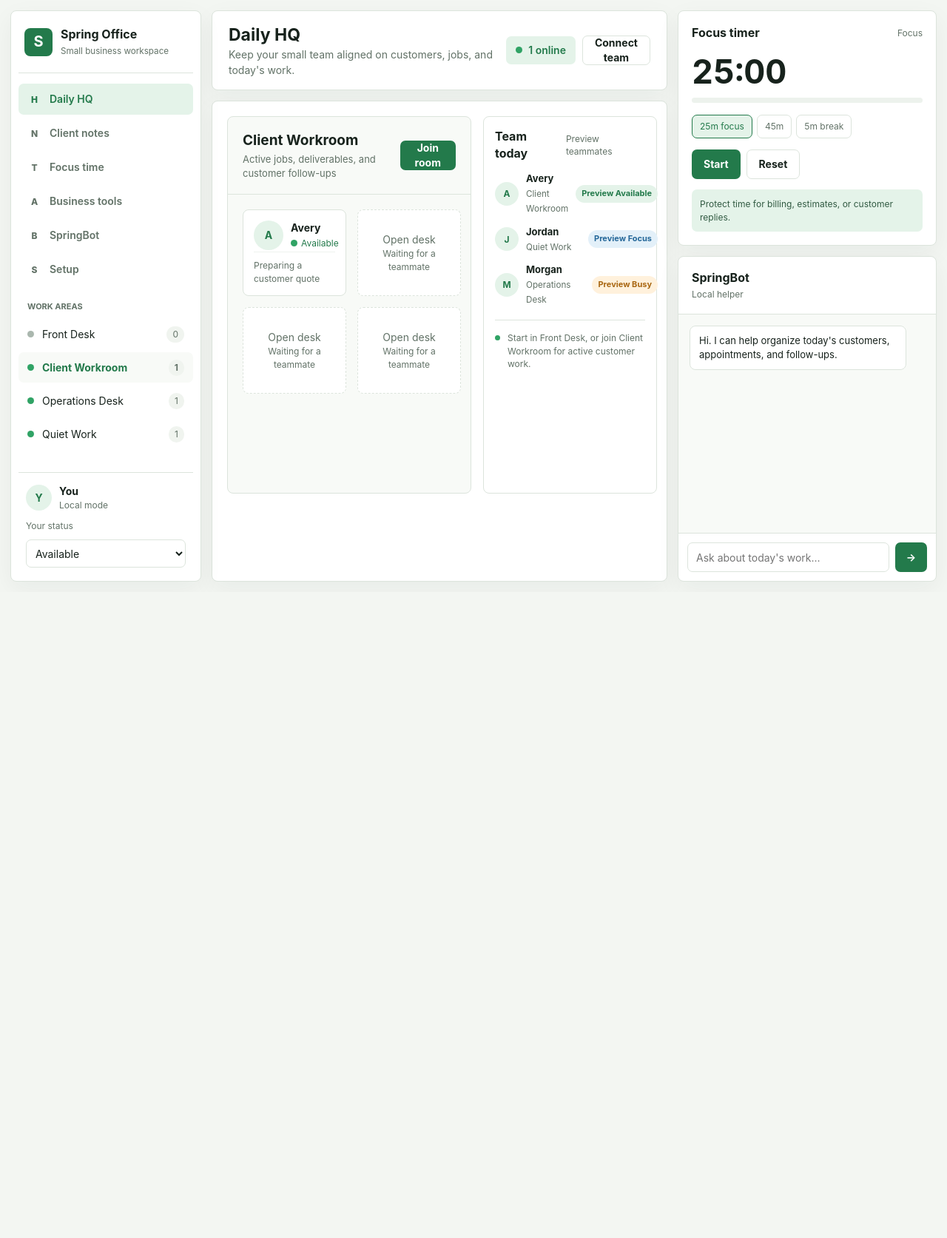
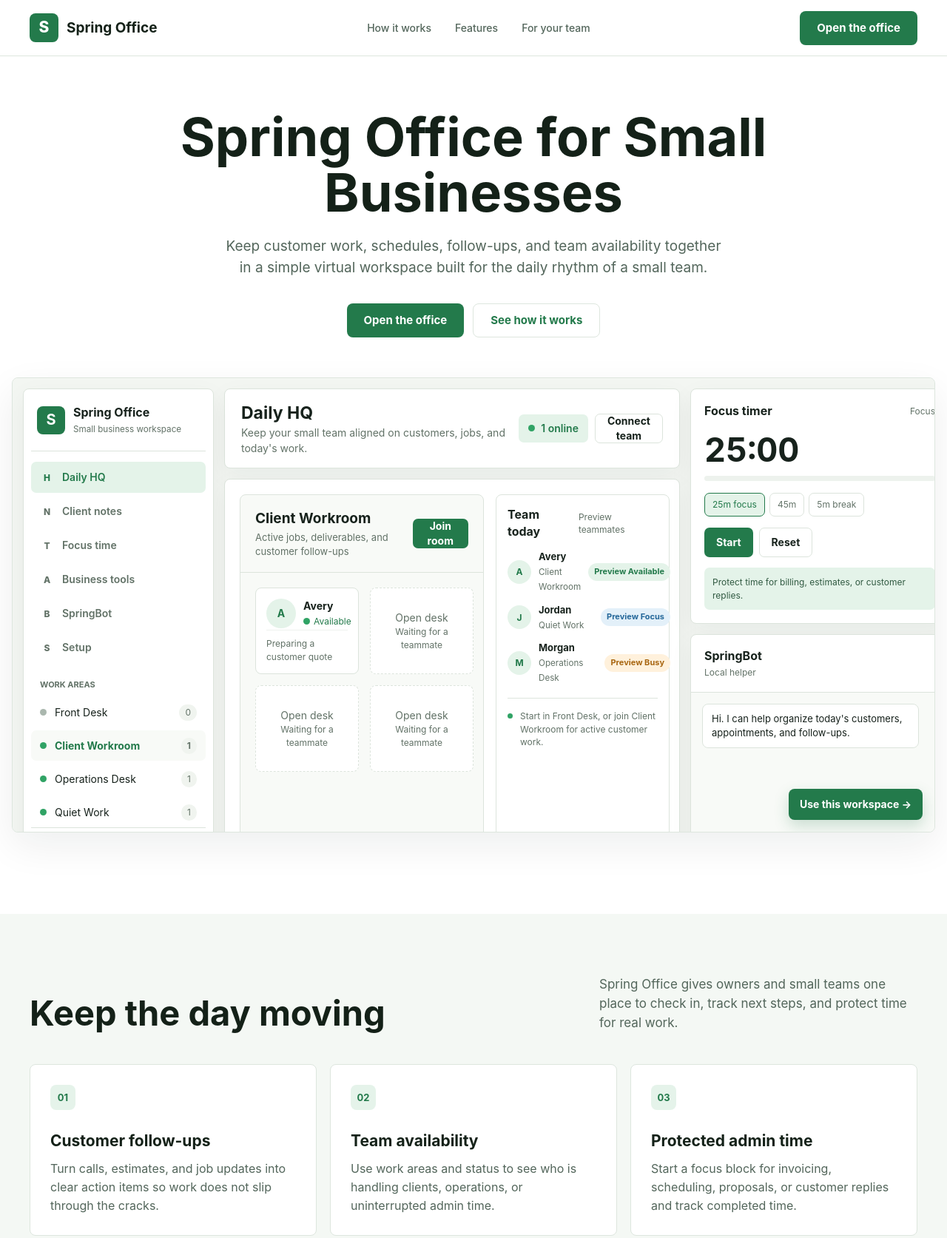
Before and after one commit to Que2003/Spring-Virtual-Offiice-Pro, a plain HTML site: page index.html in a window 1280 px wide. Shown: the top 1673 px of the page at 74% size. Before the commit the page ends 800 px from the top, so only its background shows below. Drawn offline with Linux system fonts and the light colour scheme.

Commit message:
Create small business homepage for Spring Office

```diff
--- a/index.html
+++ b/index.html
@@ -3,94 +3,58 @@
 <head>
   <meta charset="utf-8">
   <meta name="viewport" content="width=device-width, initial-scale=1">
-  <meta name="description" content="Spring Office is a practical virtual workspace for small businesses: customer work, schedules, notes, focus time, and shared presence.">
+  <meta name="description" content="Spring Office helps small businesses keep customer work, scheduling, follow-ups, and team presence organized in one virtual workspace.">
   <title>Spring Office for Small Businesses</title>
-  <link rel="stylesheet" href="styles.css">
+  <link rel="stylesheet" href="home.css">
 </head>
 <body>
-  <div class="app">
-    <aside class="panel sidebar">
-      <div class="brand"><div class="brand-mark">S</div><div><strong>Spring Office</strong><small>Small business workspace</small></div></div>
-      <nav class="nav" aria-label="Workspace">
-        <button class="active" data-view="office"><span class="icon">H</span>Daily HQ</button>
-        <button data-view="notes"><span class="icon">N</span>Client notes</button>
-        <button data-view="wellness"><span class="icon">T</span>Focus time</button>
-        <button data-view="integrations"><span class="icon">A</span>Business tools</button>
-        <button data-view="bot"><span class="icon">B</span>SpringBot</button>
-        <button data-view="settings"><span class="icon">S</span>Setup</button>
+  <header>
+    <nav class="container nav" aria-label="Primary">
+      <a class="brand" href="./"><span class="mark">S</span><span>Spring Office</span></a>
+      <div class="links"><a href="#how">How it works</a><a href="#features">Features</a><a href="#team">For your team</a></div>
+      <a class="btn" href="office.html">Open the office</a>
     </nav>
-      <p class="rooms-label">Work areas</p>
-      <div class="room-links" id="roomLinks"></div>
-      <div class="profile">
-        <div class="profile-row"><div class="avatar" id="meAvatar">ME</div><div><strong id="meName">You</strong><div class="tiny" id="syncState">Local mode</div></div></div>
-        <label class="tiny" for="presenceStatus">Your status</label>
-        <select id="presenceStatus"><option value="available">Available</option><option value="focus">Focusing</option><option value="busy">Busy</option></select>
+  </header>
+  <main>
+    <section class="hero">
+      <div class="container">
+        <h1>Spring Office for Small Businesses</h1>
+        <p>Keep customer work, schedules, follow-ups, and team availability together in a simple virtual workspace built for the daily rhythm of a small team.</p>
+        <div class="actions"><a class="btn" href="office.html">Open the office</a><a class="btn secondary" href="#how">See how it works</a></div>
       </div>
-    </aside>
-    <main class="main">
-      <header class="panel topbar">
-        <div><h1 id="viewTitle">Daily HQ</h1><p id="viewDescription">Keep your small team aligned on customers, jobs, and today's work.</p></div>
-        <div class="top-actions"><div class="status"><span class="dot online"></span><span id="onlineCount">1 online</span></div><button class="button secondary" data-open-settings>Connect team</button></div>
-      </header>
-      <section class="panel workspace">
-        <div class="view active" id="view-office">
-          <div class="office-grid">
-            <div class="room-stage">
-              <div class="stage-header"><div><h2 id="activeRoomTitle">Client Workroom</h2><p id="activeRoomDescription"></p></div><button class="button" id="joinButton">Join room</button></div>
-              <div class="desk-board" id="deskBoard"></div>
+      <div class="product-preview" aria-label="Live preview of Spring Office">
+        <iframe src="office.html" title="Spring Office workspace preview" tabindex="-1"></iframe>
+        <a class="product-link" href="office.html">Use this workspace &rarr;</a>
       </div>
-            <aside class="presence-panel">
-              <div class="panel-title"><h2>Team today</h2><span class="tiny" id="presenceMode">Live when connected</span></div>
-              <div class="people" id="peopleList"></div><div class="event-log" id="eventLog"></div>
-            </aside>
+    </section>
+    <section class="workflows" id="how">
+      <div class="container">
+        <div class="section-title"><h2>Keep the day moving</h2><p>Spring Office gives owners and small teams one place to check in, track next steps, and protect time for real work.</p></div>
+        <div class="flow-grid">
+          <article class="flow"><span class="number">01</span><h3>Customer follow-ups</h3><p>Turn calls, estimates, and job updates into clear action items so work does not slip through the cracks.</p></article>
+          <article class="flow"><span class="number">02</span><h3>Team availability</h3><p>Use work areas and status to see who is handling clients, operations, or uninterrupted admin time.</p></article>
+          <article class="flow"><span class="number">03</span><h3>Protected admin time</h3><p>Start a focus block for invoicing, scheduling, proposals, or customer replies and track completed time.</p></article>
         </div>
       </div>
-        <div class="view content-view" id="view-notes">
-          <h2>Client and team notes</h2><p>Paste a customer call, staff huddle, or job update and capture clear follow-ups.</p>
-          <div class="notes-layout">
-            <div class="surface"><h3>Call or huddle notes</h3><textarea id="notesInput" placeholder="Example: Ms. Rivera approved the estimate. Que will send an invoice by Friday. Schedule installation for Tuesday."></textarea><button class="button" id="generateNotes">Generate follow-ups</button></div>
-            <div class="surface"><span class="mode-note" id="notesMode">Local structured recap</span><h3>Summary and next steps</h3><div class="result" id="notesResult">Your recap and customer follow-ups appear here.</div></div>
+    </section>
+    <section class="use" id="features">
+      <div class="container split">
+        <div><h2>Useful on your first day</h2><p class="use-intro">No inflated platform promises. Open the workspace and use the tools that already function while your shared backend is configured.</p></div>
+        <div class="rows">
+          <div class="row"><strong>Work areas</strong><p>Front Desk, Client Workroom, Operations Desk, and Quiet Work organize the day's activity.</p></div>
+          <div class="row"><strong>Client notes</strong><p>Paste call or huddle notes and generate structured follow-ups in your browser.</p></div>
+          <div class="row"><strong>Business tools</strong><p>Launch QuickBooks, Square, Gmail, Calendar, Drive, and Shopify from one view.</p></div>
+          <div class="row"><strong>SpringBot</strong><p>Get guidance for customer follow-ups, appointments, invoice time, and setup.</p></div>
         </div>
       </div>
-        <div class="view content-view" id="view-wellness">
-          <h2>Focus time</h2><p>Track protected time for estimates, billing, scheduling, and customer follow-ups.</p>
-          <div class="metric-grid"><div class="metric"><small>Focus today</small><strong id="focusMinutesMetric">0m</strong><small>Completed work time</small></div><div class="metric"><small>Work blocks</small><strong id="sessionsMetric">0</strong><small>Finished focus sessions</small></div><div class="metric"><small>Breaks taken</small><strong id="breaksMetric">0</strong><small>Recovery reminders completed</small></div></div>
-          <div class="integrations-note" id="wellnessPrompt">Start a focus block to protect time for the work that keeps your business moving.</div>
-        </div>
-        <div class="view content-view" id="view-integrations">
-          <h2>Business tools</h2><p>Open accounting, payments, email, scheduling, files, and orders in one place.</p>
-          <div class="integration-grid" id="integrationGrid"></div><div class="integrations-note">These are real shortcuts to your services. Secure account syncing remains disabled until OAuth is configured.</div>
-        </div>
-        <div class="view content-view" id="view-bot">
-          <h2>SpringBot assistant</h2><p>Ask SpringBot for help with customer follow-ups, scheduling, billing focus blocks, or workspace setup.</p>
-          <div class="surface" style="max-width:700px"><div class="assistant-messages" id="fullBotMessages" style="height:350px;max-height:none"></div><form class="assistant-form" id="fullBotForm"><input class="field" id="fullBotInput" placeholder="Ask SpringBot to organize today's follow-ups..."><button class="send" type="submit" aria-label="Send">-&gt;</button></form></div>
-        </div>
-        <div class="view content-view" id="view-settings">
-          <h2>Set up your workspace</h2><p>Connect a backend URL when your team is ready for shared online rooms.</p>
-          <form class="settings-form" id="settingsForm">
-            <div class="setting"><label for="displayName">Your name</label><input class="field" id="displayName" maxlength="40" placeholder="Your name"></div>
-            <div class="setting"><label for="apiUrl">Shared office backend URL</label><input class="field" id="apiUrl" type="url" placeholder="https://your-springbot-backend.onrender.com"><p>Leave blank for solo mode. Once deployed, your small team can see who is present in each work area.</p></div>
-            <div><button class="button" type="submit">Save and connect</button></div>
-          </form>
+    </section>
+    <section class="connect" id="team">
+      <div class="container">
+        <div><h2>Start solo. Connect your team when you are ready.</h2><p>The workspace runs immediately. When the backend is deployed, your team can share live presence and enable AI-assisted notes and SpringBot responses.</p></div>
+        <a class="btn" href="office.html">Open Spring Office</a>
       </div>
     </section>
   </main>
-    <aside class="rightbar">
-      <section class="panel right-card">
-        <div class="panel-title"><h2>Focus timer</h2><span class="tiny" id="timerModeLabel">Focus</span></div>
-        <div class="timer-display" id="timerDisplay">25:00</div><div class="progress"><span id="timerProgress"></span></div>
-        <div class="pills"><button class="pill active" data-minutes="25" data-kind="focus">25m focus</button><button class="pill" data-minutes="45" data-kind="focus">45m</button><button class="pill" data-minutes="5" data-kind="break">5m break</button></div>
-        <div class="timer-actions"><button class="button" id="timerToggle">Start</button><button class="button secondary" id="timerReset">Reset</button></div>
-        <div class="wellness" id="timerHint">Protect time for billing, estimates, or customer replies.</div>
-      </section>
-      <section class="panel assistant">
-        <div class="assistant-header"><h2>SpringBot</h2><span class="tiny" id="botMode">Local helper</span></div><div class="assistant-messages" id="quickBotMessages"></div>
-        <form class="assistant-form" id="quickBotForm"><input class="field" id="quickBotInput" placeholder="Ask about today's work..."><button class="send" type="submit" aria-label="Send">-&gt;</button></form>
-      </section>
-    </aside>
-  </div>
-  <div class="notice" id="notice" role="status"></div>
-  <script src="app.js"></script>
-  <script src="small-business.js"></script>
+  <footer><div class="container footer-content"><span class="footer-brand">Spring Office</span><span>Built for small-business workdays.</span><div class="footer-links"><a href="office.html">Workspace</a><a href="#features">Features</a></div></div></footer>
 </body>
 </html>
```
Lines whose indentation alone changed are shown as unchanged.
